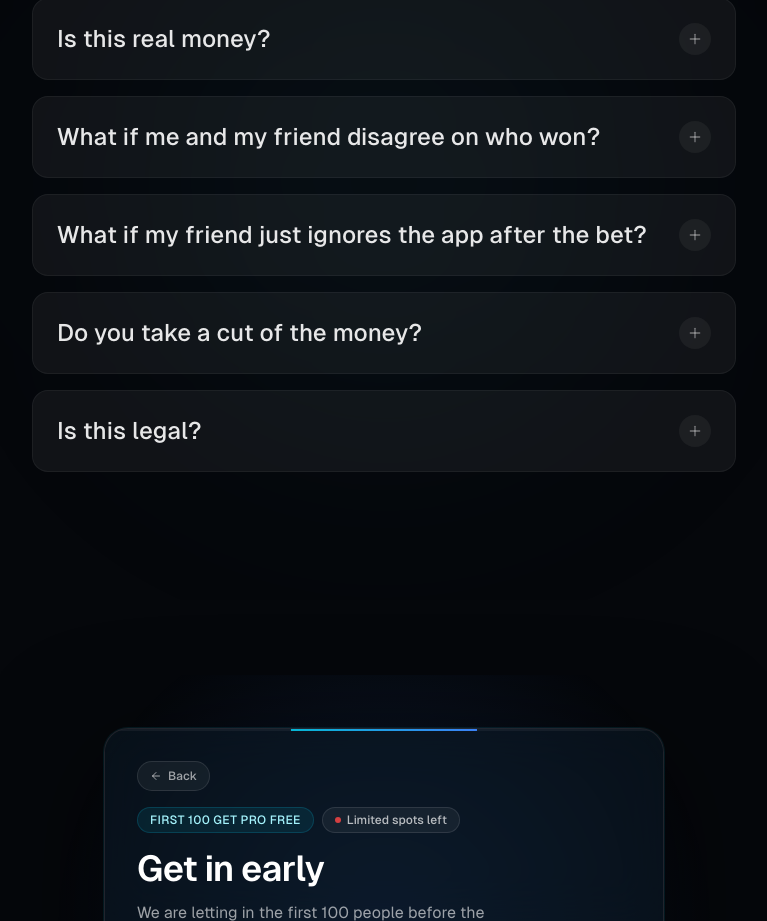
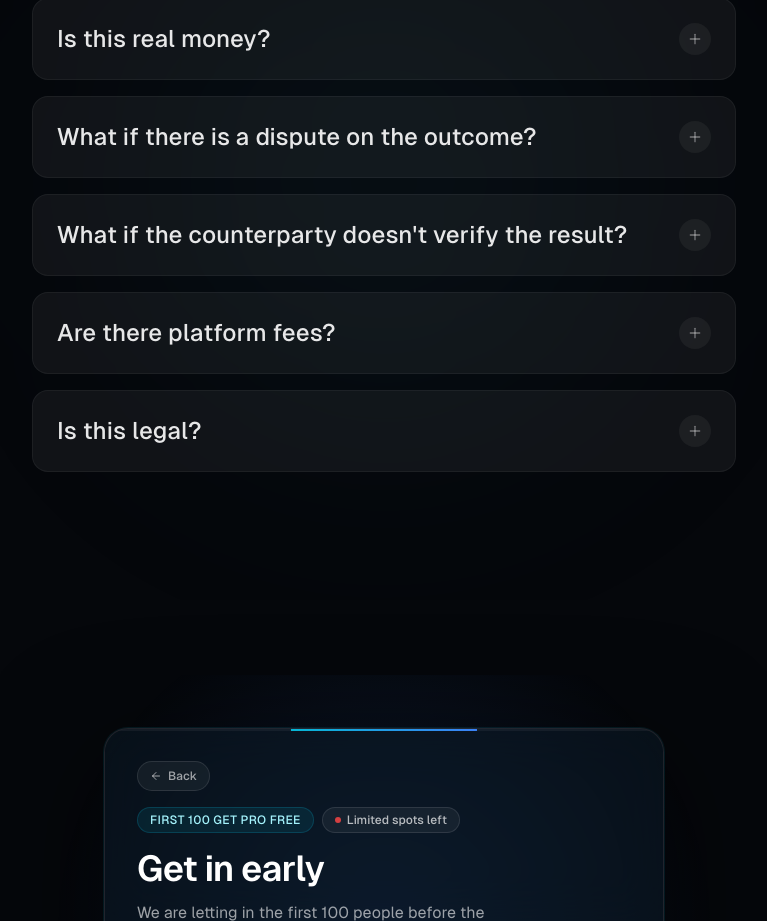
Before and after one commit to Blessan-Alex/prediction-app, a Next.js app: page / in a window 1280 px wide. Shown: the part 2620-3541 px from the top of the page, without its empty margins (256-1023 px from the left). Built offline with nearby package versions, Linux system fonts and the light colour scheme.

Commit message:
changes to faq legal

```diff
--- a/components/FAQ.tsx
+++ b/components/FAQ.tsx
@@ -8,23 +8,23 @@ import { motion, AnimatePresence } from "framer-motion";
 const faqs = [
     {
         question: "Is this real money?",
-        answer: "Yes. You put in real dollars. The winner gets real dollars. This is not fake currency or points."
+        answer: "Yes. You take positions with real capital. Successful predictions yield real returns based on the agreed outcome. This facilitates a true prediction market."
     },
     {
-        question: "What if me and my friend disagree on who won?",
-        answer: "If it is a private bet, both of you have to confirm the winner. If you say different names, the bet is cancelled and both of you get your money back."
+        question: "What if there is a dispute on the outcome?",
+        answer: "For private markets, consensus is required from both counterparties to settle the contract. If there is a discrepancy in reporting, the market is voided and all capital is returned."
     },
     {
-        question: "What if my friend just ignores the app after the bet?",
-        answer: "If 48 hours pass and they have not responded, the bet is cancelled. Both of you get refunded."
+        question: "What if the counterparty doesn't verify the result?",
+        answer: "If 48 hours elapse without outcome verification, the market contract expires. All funds are returned to their respective owners."
     },
     {
-        question: "Do you take a cut of the money?",
-        answer: "No. The winner gets the full amount."
+        question: "Are there platform fees?",
+        answer: "No. We facilitate the market infrastructure without taking a commission. The full value of the contract is transferred to the correct prediction."
     },
     {
         question: "Is this legal?",
-        answer: "This is for informal bets between friends. Two people who know each other, betting on something they care about. We are not a casino or a gambling company."
+        answer: "Wagerly operates as a social prediction market platform. Users create custom contracts based on real-world events. We differ from traditional gambling by focusing on skill-based forecasting between known counterparties."
     }
 ];
 
```
